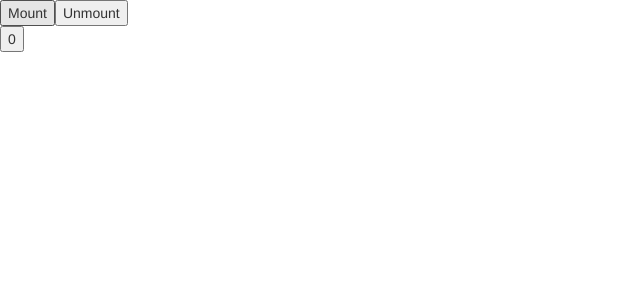
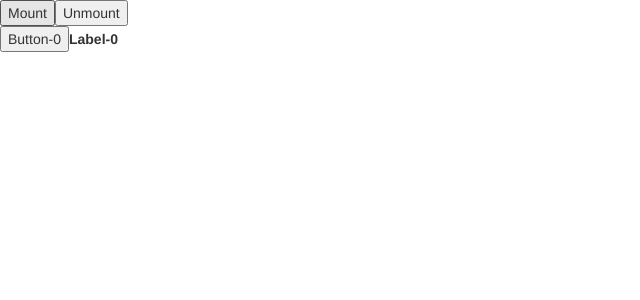
Before and after one commit to emilianoeloi/React, a React app: page / in a window 1280 px wide. Both pictures are taken after a click on the button "Mount". Shown: the top 300 px of the page, without its empty margins (0-640 px from the left). Built offline with nearby package versions, Linux system fonts and the light colour scheme.

Commit message:
ADD: higher order components replaces mixins

```diff
--- a/App.js
+++ b/App.js
@@ -1,59 +1,57 @@
 import React from 'react';
 import ReactDOM from 'react-dom';
 
-class App extends React.Component {
-
+let Mixin = InnerComponent => class extends React.Component{
 	constructor(){
 		super();
-		this.state = { increasing: false };
 		this.update = this.update.bind(this);
+		this.state = { val: 0 };
 	}
 
 	update(){
-		console.info('update', this.props.val);
-		ReactDOM.render(
-			<App val={this.props.val+1} />,
-			document.getElementById('app')
-		);
-	}
-
-	componentWillReceiveProps(nextProps){
-		console.info('componentWillReceiveProps', 'nextProps', nextProps);
-		this.setState({increasing: nextProps.val > this.props.val});
-	}
-
-	shouldComponentUpdate(nextProps, nextState){
-		console.info('shouldComponentUpdate','nextProps','nextState',nextProps, nextState);
-		return nextProps.val % 5 == 0;
-	}
-
-	componentDidUpdate(prevProps, prevState){
-		console.info('componentDidUpdate', 'prevProps', 'prevState', prevProps, prevState)
-
+		this.setState({val: this.state.val + 1})
 	}
 
 	componentWillMount(){
 		console.info('componentWillMount');
 	}
 
-	render(){
-		console.info('render');
-		return (
-			<button onClick={this.update}>
-				{this.props.val}
-			</button>
-		)
-	}
-
 	componentDidMount(){
 		console.info('componentDidMount', ReactDOM.findDOMNode(this));
 	}
 
-	componentWillUnmount(){
-		console.info('componentWillUnmount');
+	render(){
+		console.info('render');
+		return (
+			<InnerComponent
+				update={this.update}
+				{...this.state}
+				{...this.props}/>
+		)
+	}
+
+
+}
+
+const Button = (props) => <button onClick={props.update}>{props.txt}-{props.val}</button>
+const Label = (props) => <label onMouseMove={props.update}>{props.txt}-{props.val}</label>
+
+let ButtonMixed = Mixin(Button)
+let LabelMixed = Mixin(Label)
+
+class App extends React.Component {
+
+	render(){
+		console.info('render');
+		return (
+			<div>
+				<ButtonMixed txt="Button" />
+				<LabelMixed txt="Label" />
+			</div>
+		)
 	}
 }
 
-App.defaultProps = {val:0}
+App.defaultProps = {txt:'button'}
 
 export default App
```
